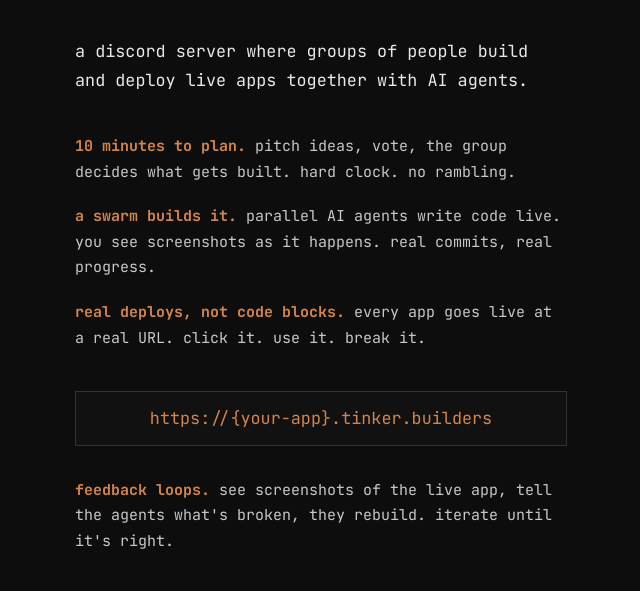
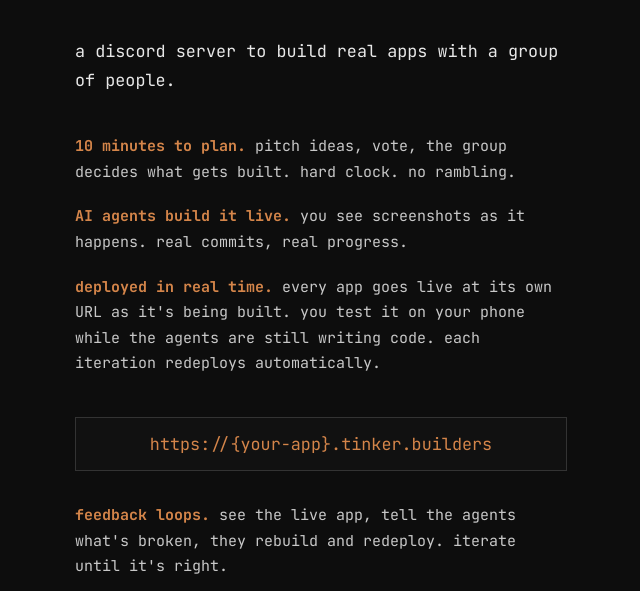
Before and after one commit to gudnuf/tinker, a plain HTML site: page docs/index.html in a window 1280 px wide. Shown: the part 146-737 px from the top of the page, without its empty margins (319-959 px from the left). Drawn offline with Linux system fonts and the light colour scheme.

Commit message:
feat: update landing page copy — simpler hero, real-time deploy emphasis

```diff
--- a/docs/index.html
+++ b/docs/index.html
@@ -4,7 +4,7 @@
   <meta charset="utf-8">
   <meta name="viewport" content="width=device-width, initial-scale=1">
   <title>tinker. — for the tinkerin' builders</title>
-  <meta name="description" content="a discord server where groups of people build and deploy live apps together with AI agents.">
+  <meta name="description" content="a discord server to build real apps with a group of people. AI agents build and deploy live while you watch.">
   <link rel="preconnect" href="https://fonts.googleapis.com">
   <link rel="preconnect" href="https://fonts.gstatic.com" crossorigin>
   <link href="https://fonts.googleapis.com/css2?family=JetBrains+Mono:wght@400;700&display=swap" rel="stylesheet">
@@ -112,19 +112,18 @@
 <h1>tinker.</h1>
 <p class="tagline">"for the tinkerin' builders"</p>
 
-<p class="hero">a discord server where groups of people build and deploy live
-apps together with AI agents.</p>
+<p class="hero">a discord server to build real apps with a group of people.</p>
 
 <div class="beats">
   <div class="beat"><strong>10 minutes to plan.</strong> pitch ideas, vote, the group decides what gets built. hard clock. no rambling.</div>
-  <div class="beat"><strong>a swarm builds it.</strong> parallel AI agents write code live. you see screenshots as it happens. real commits, real progress.</div>
-  <div class="beat"><strong>real deploys, not code blocks.</strong> every app goes live at a real URL. click it. use it. break it.</div>
+  <div class="beat"><strong>AI agents build it live.</strong> you see screenshots as it happens. real commits, real progress.</div>
+  <div class="beat"><strong>deployed in real time.</strong> every app goes live at its own URL as it's being built. you test it on your phone while the agents are still writing code. each iteration redeploys automatically.</div>
 </div>
 
 <div class="url-box">https://{your-app}.tinker.builders</div>
 
 <div class="beats">
-  <div class="beat"><strong>feedback loops.</strong> see screenshots of the live app, tell the agents what's broken, they rebuild. iterate until it's right.</div>
+  <div class="beat"><strong>feedback loops.</strong> see the live app, tell the agents what's broken, they rebuild and redeploy. iterate until it's right.</div>
 </div>
 
 <div class="join">
```
